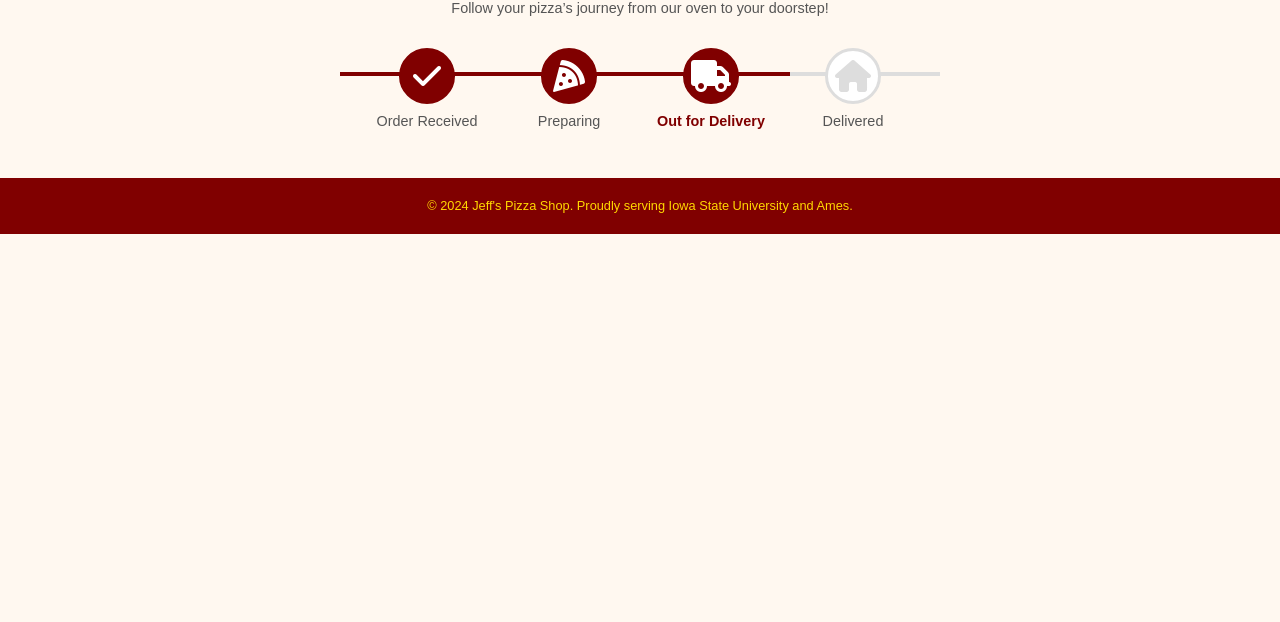
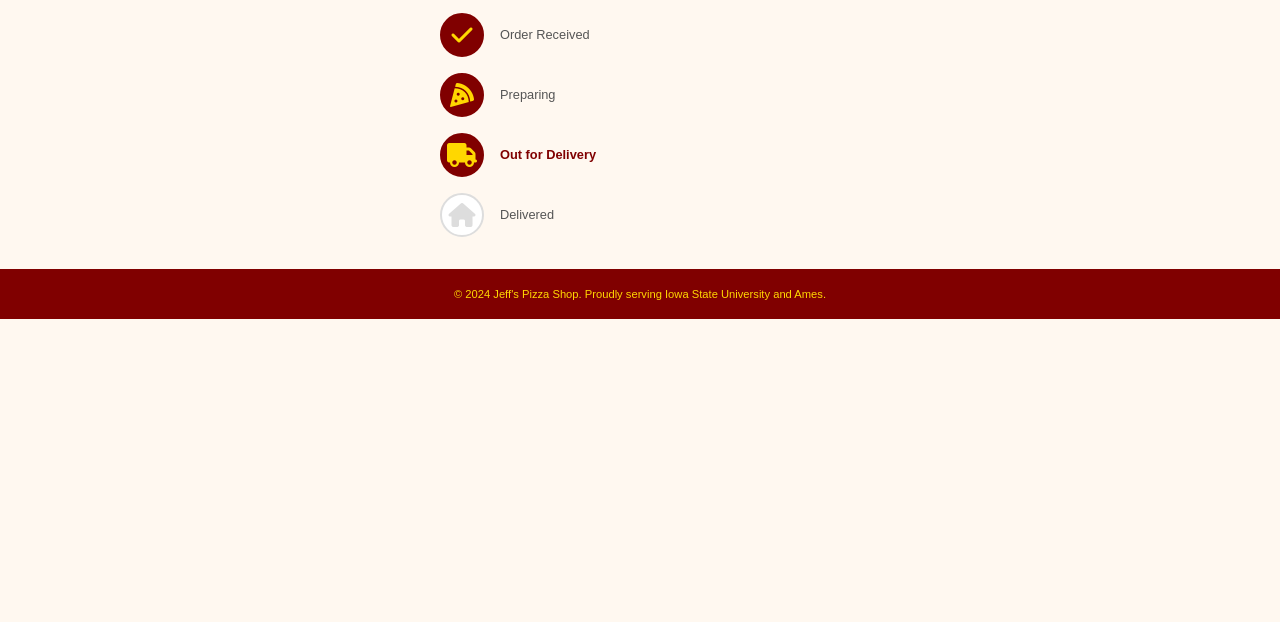
Before and after one commit to nad3r1/jeff, a plain HTML site: page tracker-test1.html in a window 1280 px wide. Shown: the part 178-800 px from the top of the page. Drawn offline with Linux system fonts and the light colour scheme.

Commit message:
changes to the tracking page

```diff
--- a/tracker-test1.html
+++ b/tracker-test1.html
@@ -1,3 +1,4 @@
+"""
 <!DOCTYPE html>
 <html lang="en">
 <head>
@@ -24,7 +25,7 @@
             z-index: 1000;
         }
         header img {
-            width: 50px;
+            width: 40px;
             height: auto;
         }
         header nav ul {
@@ -32,56 +33,55 @@
             margin: 0;
             padding: 0;
             display: flex;
-            gap: 1rem;
+            gap: 0.5rem;
             flex-wrap: wrap;
+            justify-content: center;
         }
         header nav ul li a {
             text-decoration: none;
             color: #ffd700;
             font-weight: bold;
-            font-size: 0.9rem;
+            font-size: 0.8rem;
         }
         .tracker-container {
-            max-width: 600px;
-            margin: 2rem auto;
+            max-width: 400px;
+            margin: 1rem auto;
             padding: 1rem;
             text-align: center;
         }
         .tracker-header h1 {
-            font-size: 1.5rem;
+            font-size: 1.2rem;
             color: #800000;
+            margin-bottom: 0.5rem;
         }
         .tracker-header p {
-            font-size: 0.9rem;
+            font-size: 0.8rem;
             color: #555;
         }
         .status-bar {
             display: flex;
-            justify-content: space-between;
+            flex-direction: column;
             align-items: center;
-            position: relative;
-            margin-top: 2rem;
-            padding: 0 1rem;
+            gap: 1rem;
+            margin-top: 1rem;
         }
         .status-step {
-            text-align: center;
-            flex: 1;
-            position: relative;
-            cursor: pointer;
+            display: flex;
+            align-items: center;
+            gap: 1rem;
+            width: 100%;
         }
         .status-step i {
-            font-size: 2rem;
-            display: block;
-            margin-bottom: 0.5rem;
+            font-size: 1.5rem;
+            background-color: #fff;
+            border: 2px solid #ddd;
+            border-radius: 50%;
+            width: 40px;
+            height: 40px;
+            line-height: 40px;
+            text-align: center;
             color: #ddd;
-            background: #fff;
-            width: 50px;
-            height: 50px;
-            line-height: 50px;
-            border-radius: 50%;
-            margin: 0 auto 0.5rem auto;
-            border: 3px solid #ddd;
-            transition: all 0.3s ease-in-out, transform 0.4s;
+            transition: all 0.3s ease;
         }
         .status-step:hover i {
             transform: scale(1.1);
@@ -89,51 +89,25 @@
             color: #800000;
         }
         .status-step span {
-            font-size: 0.9rem;
+            font-size: 0.8rem;
             color: #555;
         }
         .status-step.active i,
         .status-step.completed i {
-            color: #fff;
             background-color: #800000;
+            color: #ffd700;
             border-color: #800000;
         }
         .status-step.active span {
             color: #800000;
             font-weight: bold;
         }
-        .status-connector {
-            position: absolute;
-            top: 24px;
-            left: 0;
-            right: 0;
-            height: 4px;
-            background-color: #ddd;
-            z-index: -1;
-        }
-        .status-connector-fill {
-            height: 4px;
-            width: 75%;
-            background-color: #800000;
-            position: absolute;
-            left: 0;
-            top: 0;
-            animation: fillLine 1s ease-in-out forwards;
-        }
-        @keyframes fillLine {
-            from {
-                width: 0%;
-            }
-            to {
-                width: 75%;
-            }
-        }
         footer {
             background-color: #800000;
             color: #ffd700;
             text-align: center;
             padding: 0.5rem;
-            font-size: 0.8rem;
+            font-size: 0.7rem;
         }
     </style>
 </head>
@@ -161,22 +135,13 @@
                     <i class="fas fa-check"></i>
                     <span>Order Received</span>
                 </div>
-                <div class="status-connector">
-                    <div class="status-connector-fill"></div>
-                </div>
                 <div class="status-step completed">
                     <i class="fas fa-pizza-slice"></i>
                     <span>Preparing</span>
                 </div>
-                <div class="status-connector">
-                    <div class="status-connector-fill"></div>
-                </div>
                 <div class="status-step active">
                     <i class="fas fa-truck"></i>
                     <span>Out for Delivery</span>
-                </div>
-                <div class="status-connector">
-                    <div class="status-connector-fill" style="width: 50%;"></div>
                 </div>
                 <div class="status-step">
                     <i class="fas fa-home"></i>
```
